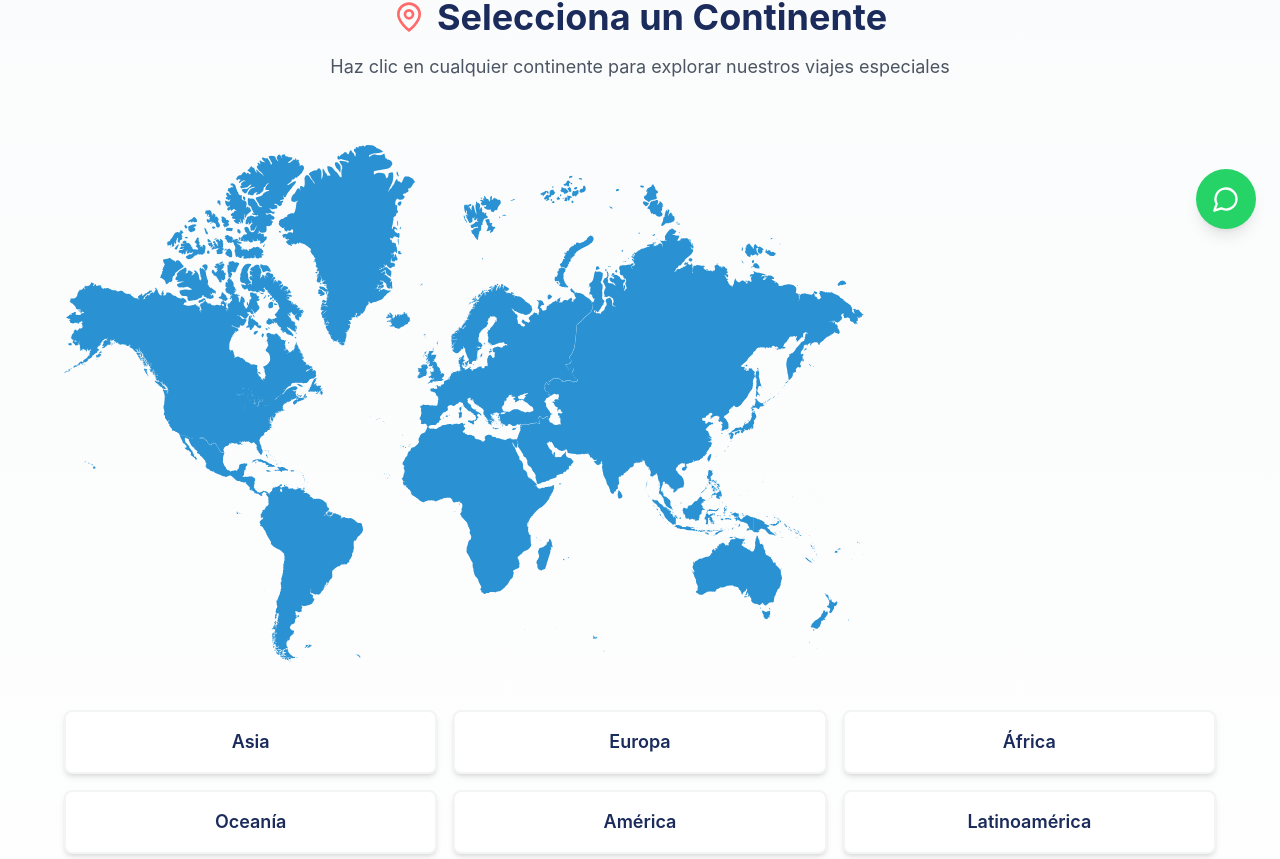
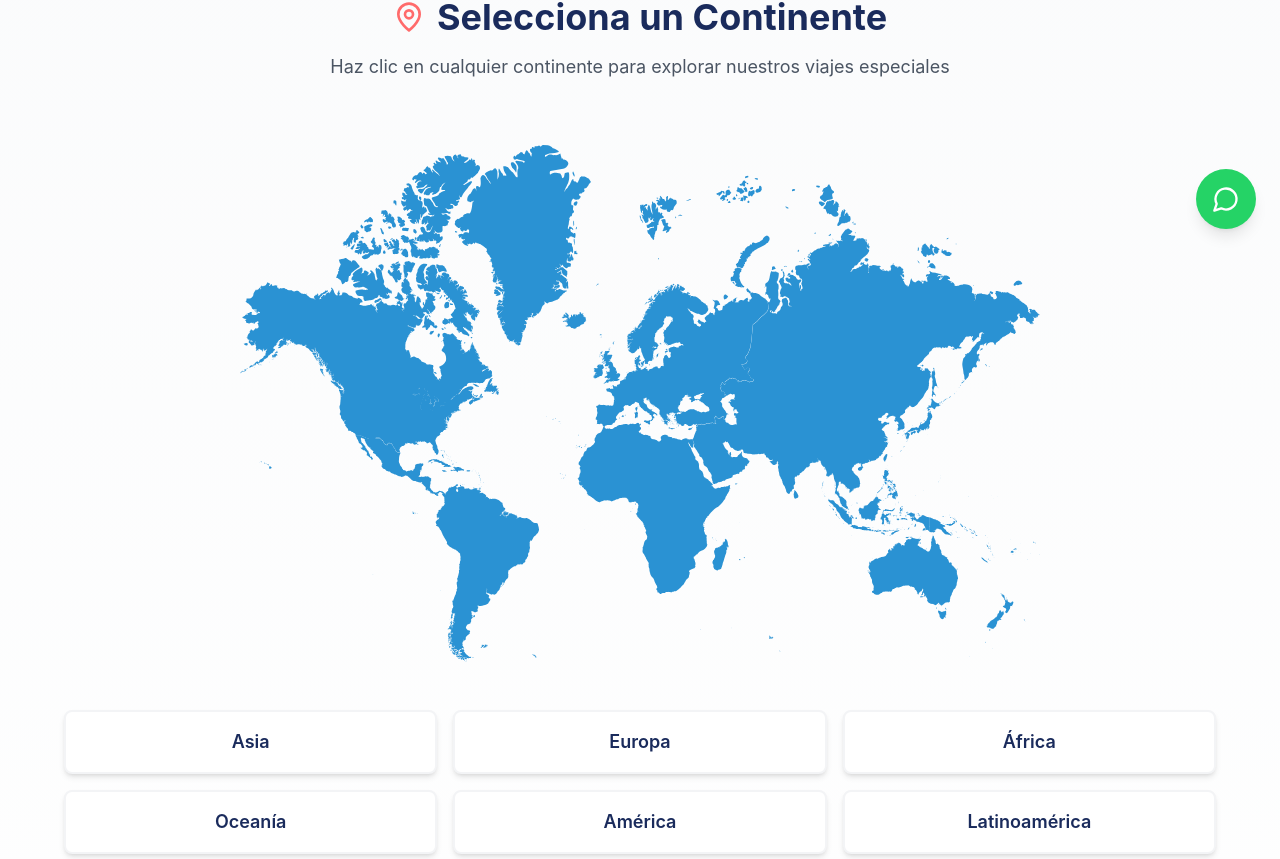
Before and after one commit to edgeautomate-creator/QVI, a React (Vite) app: page /viajes-especiales in a window 1280 px wide. Shown: the part 547-1406 px from the top of the page. Built offline with nearby package versions, Linux system fonts and the light colour scheme; no server answers.

Commit message:
Updated WorldMap.tsx

```diff
--- a/src/components/WorldMap.tsx
+++ b/src/components/WorldMap.tsx
@@ -66,8 +66,9 @@ const handleMouseMove = (e) => {
   };
 
   return (
-    <div className="relative w-full max-w-6xl mx-auto">
-        <div style={{width:"800px",stroke:"#2A92D3",strokeWidth:'0',strokeDasharray:"none"}}>
+    <div className="relative w-full max-w-6xl mx-auto ">
+      <div className="w-full flex justify-center items-center ">
+        <div style={{width:"800px",stroke:"#2A92D3",strokeWidth:'0',strokeDasharray:"none"  }}>
    <svg version="1.1" id="svg2-R19ujepncrl4va" x="0px" y="0px" viewBox="1.1599996089935303 0 1009.1100463867188 651.7900390625"
      onMouseMove={handleMouseMove}>
    <path id="Africa-R19ujepncrl4va"
@@ -106,6 +107,7 @@ const handleMouseMove = (e) => {
    </path>
    </svg>
    </div>
+    </div>
 
      {hoveredContinent && (
   <div
```
